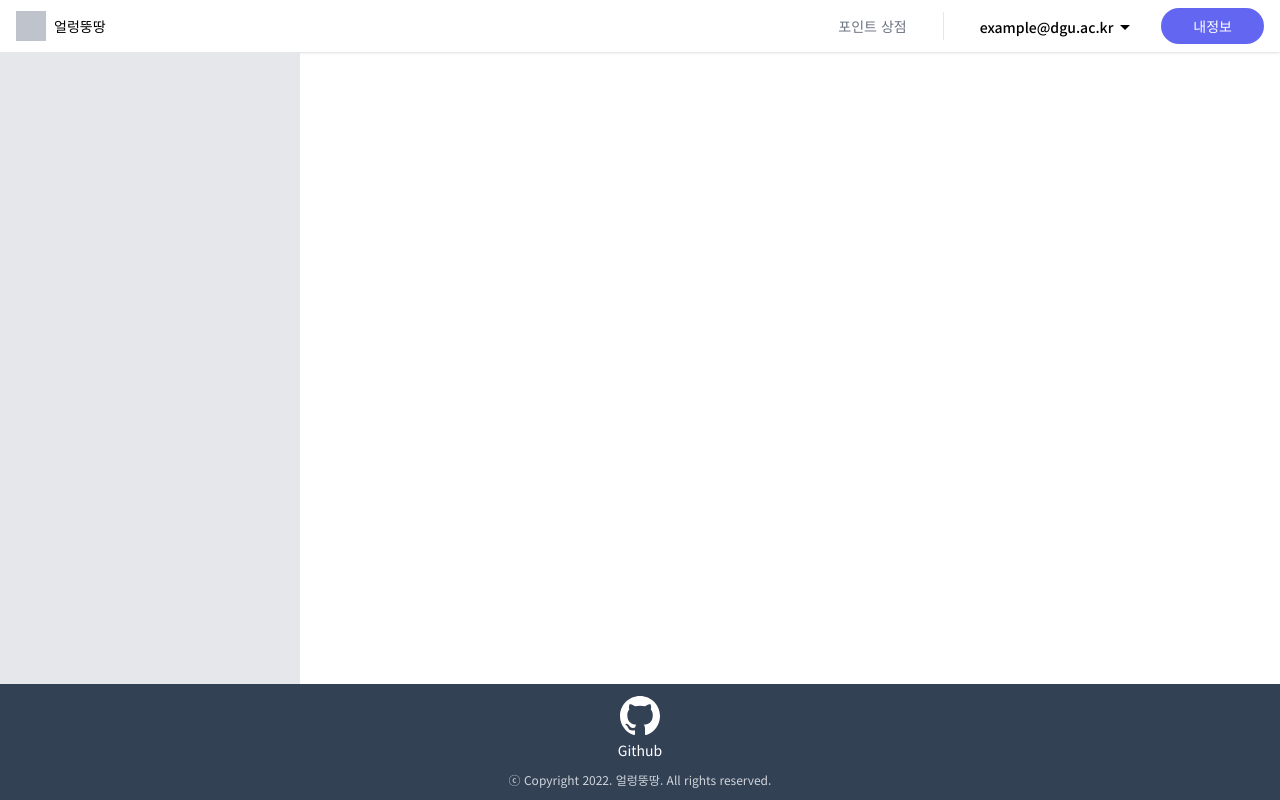
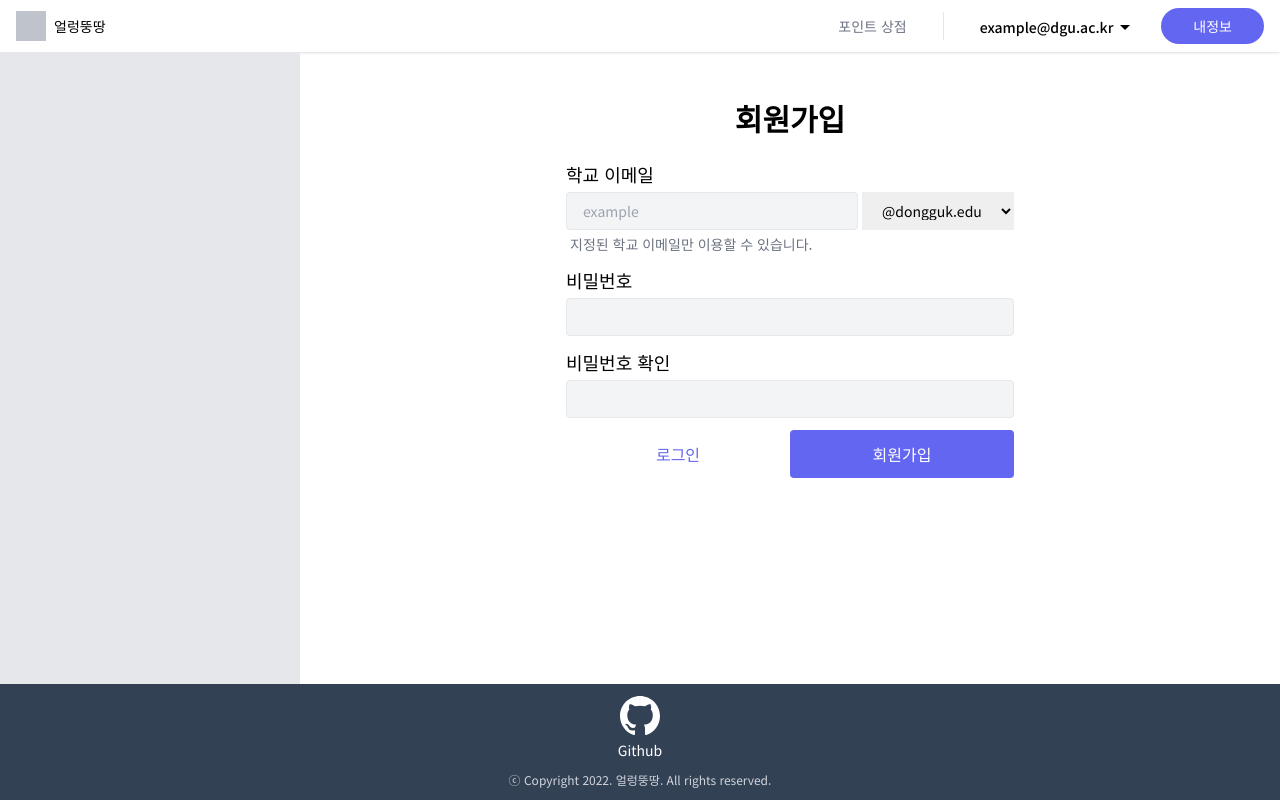
Before and after one commit to SWEngineering-Daze/rewards-based-QnA-flatform-for-undergraduate, a Nuxt app in the folder client/: page /auth/register in a window 1280 px wide. Built offline with nearby package versions, Linux system fonts and the light colour scheme.

Commit message:
로그인/로그아웃 페이지 뼈대

```diff
--- /dev/null
+++ b/client/pages/auth/login.vue
@@ -0,0 +1,35 @@
+<script lang="ts" setup>
+const email = ref('');
+const emailSuffix = ref('@dongguk.edu');
+const password = ref('');
+
+function submit() {
+  alert(`submit with '${email.value + emailSuffix.value}' and '${password.value}'`);
+}
+</script>
+
+<template>
+  <div class="py-12 px-4">
+    <form class="max-w-md w-full mx-auto" @submit.prevent="submit">
+      <h1 class="text-3xl font-bold text-center mb-6">로그인</h1>
+      <div class="group">
+        <div class="text-lg font-medium mb-1">학교 이메일</div>
+        <div class="flex">
+          <input v-model="email" class="flex-1 mr-1" type="text" name="email" placeholder="example" />
+          <select v-model="emailSuffix" name="emailSuffix">
+            <option value="@dongguk.edu">@dongguk.edu</option>
+            <option value="@dgu.ac.kr">@dgu.ac.kr</option>
+          </select>
+        </div>
+      </div>
+      <div class="group">
+        <div class="text-lg font-medium mb-1">비밀번호</div>
+        <input v-model="password" type="password" name="password" />
+      </div>
+      <div class="flex">
+        <NuxtLink class="btn btn-link flex-1" to="/auth/register">회원가입</NuxtLink>
+        <button class="btn btn-primary flex-1" type="submit">로그인</button>
+      </div>
+    </form>
+  </div>
+</template>
--- /dev/null
+++ b/client/pages/auth/register.vue
@@ -0,0 +1,41 @@
+<script lang="ts" setup>
+const email = ref('');
+const emailSuffix = ref('@dongguk.edu');
+const password = ref('');
+const passwordConfirmation = ref('');
+
+function submit() {
+  alert(`submit with '${email.value + emailSuffix.value}' and '${password.value}' and '${passwordConfirmation.value}'`);
+}
+</script>
+
+<template>
+  <div class="py-12 px-4">
+    <form class="max-w-md w-full mx-auto" @submit.prevent="submit">
+      <h1 class="text-3xl font-bold text-center mb-6">회원가입</h1>
+      <div class="group">
+        <div class="text-lg font-medium mb-1">학교 이메일</div>
+        <div class="flex">
+          <input v-model="email" class="flex-1 mr-1" type="text" name="email" placeholder="example" />
+          <select v-model="emailSuffix" name="emailSuffix">
+            <option value="@dongguk.edu">@dongguk.edu</option>
+            <option value="@dgu.ac.kr">@dgu.ac.kr</option>
+          </select>
+        </div>
+        <div class="text-sm text-gray-500 mt-1 ml-1">지정된 학교 이메일만 이용할 수 있습니다.</div>
+      </div>
+      <div class="group">
+        <div class="text-lg font-medium mb-1">비밀번호</div>
+        <input v-model="password" type="password" name="password" />
+      </div>
+      <div class="group">
+        <div class="text-lg font-medium mb-1">비밀번호 확인</div>
+        <input v-model="passwordConfirmation" type="password" name="passwordConfirmation" />
+      </div>
+      <div class="flex">
+        <NuxtLink class="btn btn-link flex-1" to="/auth/login">로그인</NuxtLink>
+        <button class="btn btn-primary flex-1" type="submit">회원가입</button>
+      </div>
+    </form>
+  </div>
+</template>
```
